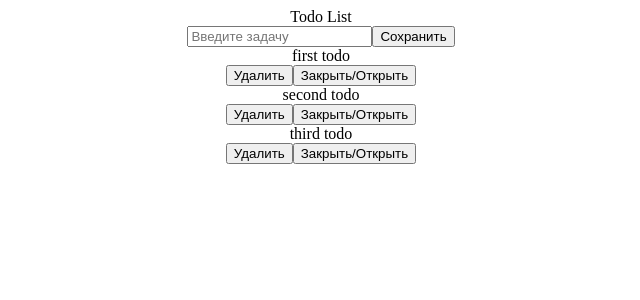
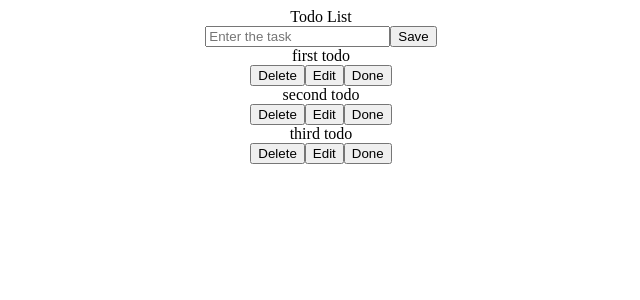
Before and after one commit to Ritter1111/todoReact, a React (Create React App) app: page / in a window 1280 px wide. Shown: the top 300 px of the page, without its empty margins (319-959 px from the left). Built offline with nearby package versions, Linux system fonts and the light colour scheme.

Commit message:
task change added

```diff
--- a/src/App.js
+++ b/src/App.js
@@ -26,7 +26,7 @@ function App() {
   return (
     <div className="App">
       <Header />
-      <AddTodo todo={todo} setTodo={setTodo}/>
+      <AddTodo todo={todo} setTodo={setTodo} />
       <TodoList todo={todo} setTodo={setTodo} />
     </div>
   );
--- a/src/components/AddTodo/AddTodo.js
+++ b/src/components/AddTodo/AddTodo.js
@@ -1,6 +1,6 @@
 import React, { useState } from "react";
 import { propTypes } from "react-bootstrap/esm/Image";
-import {v4 as uuidv4} from 'uuid';
+import { v4 as uuidv4 } from "uuid";
 
 function AddTodo({ todo, setTodo }) {
   const [value, setValue] = useState("");
@@ -14,16 +14,16 @@ function AddTodo({ todo, setTodo }) {
         status: true,
       },
     ]);
-    setValue('')
+    setValue("");
   }
   return (
     <div>
       <input
-        placeholder="Введите задачу"
+        placeholder="Enter the task"
         value={value}
         onChange={(e) => setValue(e.target.value)}
       />
-      <button onClick={saveTodo}>Сохранить</button>
+      <button onClick={saveTodo}>Save</button>
     </div>
   );
 }
--- a/src/components/TodoList/TodoList.js
+++ b/src/components/TodoList/TodoList.js
@@ -1,34 +1,64 @@
-import { React } from "react";
+import React, { useState } from "react";
 import { propTypes } from "react-bootstrap/esm/Image";
 
 function TodoList({ todo, setTodo }) {
+  const [edit, setEdit] = useState(null);
+  const [value, setValue] = useState(" ");
 
-  function deleteTodo(id){
-   let newTodo = [...todo].filter(item => item.id!=id);
-   setTodo(newTodo);
+  function deleteTodo(id) {
+    let newTodo = [...todo].filter((item) => item.id != id);
+    setTodo(newTodo);
   }
-  function statusTodo(id){
-    let newTodo = [...todo].filter(item => {
-      if(item.id==id){
+  function statusTodo(id) {
+    let newTodo = [...todo].filter((item) => {
+      if (item.id == id) {
         item.status = !item.status;
       }
-      return item
-  })
+      return item;
+    });
     setTodo(newTodo);
   }
-  console.log(todo)
+  function editTodo(id, title) {
+    setEdit(id);
+    setValue(title);
+  }
+  function saveTodo(id) {
+    let newTodo = [...todo].map(item =>{
+      if(item.id == id){
+        item.title = value
+      }
+      return item
+    })
+    setTodo(newTodo);
+    setEdit(null);
+  }
 
   return (
     <div>
-      {" "}
       {todo.map((item) => (
         <div key={item.id}>
-        <div > {item.title} </div>
-        <button onClick={() =>deleteTodo(item.id)}>Удалить</button>
-        <button onClick={() =>statusTodo(item.id)}>Закрыть/Открыть</button>
-
+          {edit == item.id ? (
+            <div>
+              <input value={value} onChange={(e) => setValue(e.target.value)} />
+            </div>
+          ) : (
+            <div> {item.title} </div>
+          )}
+          {edit == item.id ? (
+            <div>
+              <button onClick={() => saveTodo(item.id)}>Save</button>
+            </div>
+          ) : (
+            <div>
+              <button onClick={() => deleteTodo(item.id)}>Delete</button>
+              <button onClick={() => editTodo(item.id, item.title)}>
+                Edit
+              </button>
+              <button onClick={() => statusTodo(item.id)}>Done</button>
+            </div>
+          )}
         </div>
-      ))}{" "}
+      ))}
     </div>
   );
 }
@@ -36,6 +66,6 @@ function TodoList({ todo, setTodo }) {
 export default TodoList;
 
 TodoList.propTypes = {
-    todo:propTypes.array,
-    setTodo:propTypes.function
+  todo: propTypes.array,
+  setTodo: propTypes.function,
 };
```
Also changed, not shown: src/index.js (+4 -4 lines).
